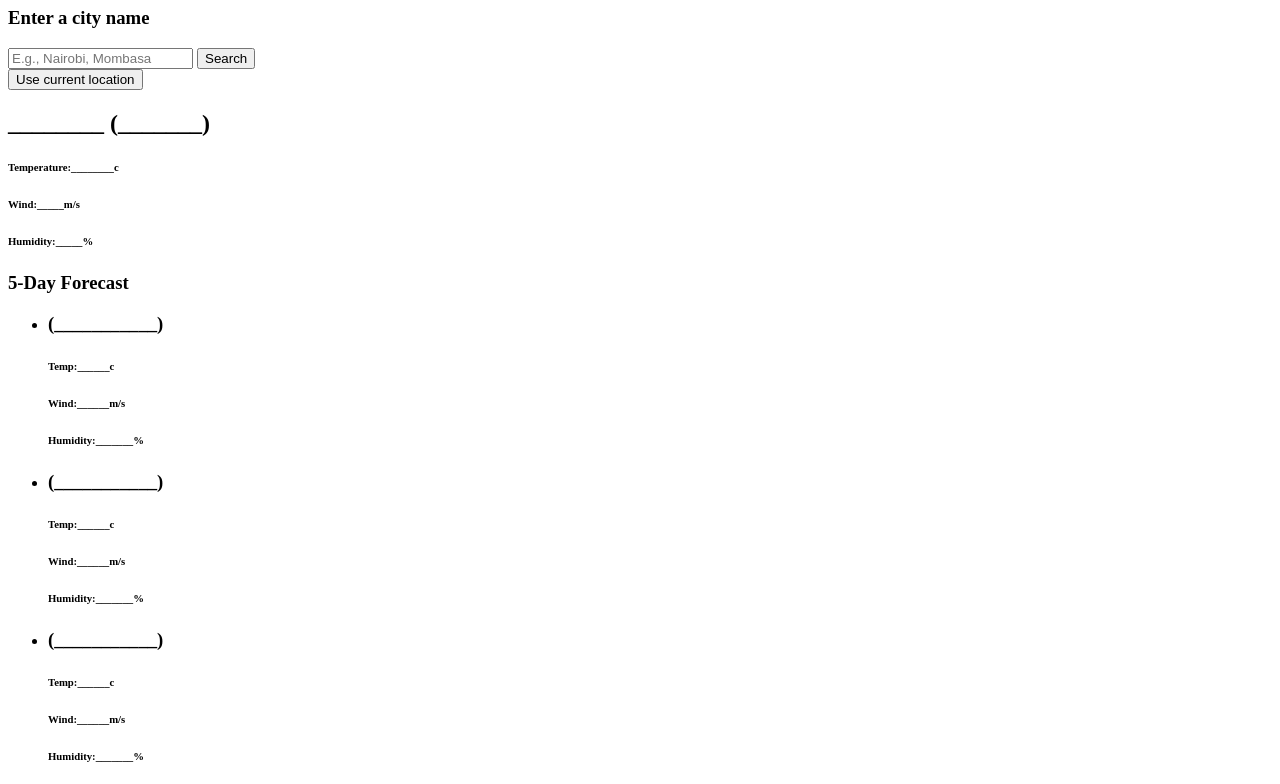
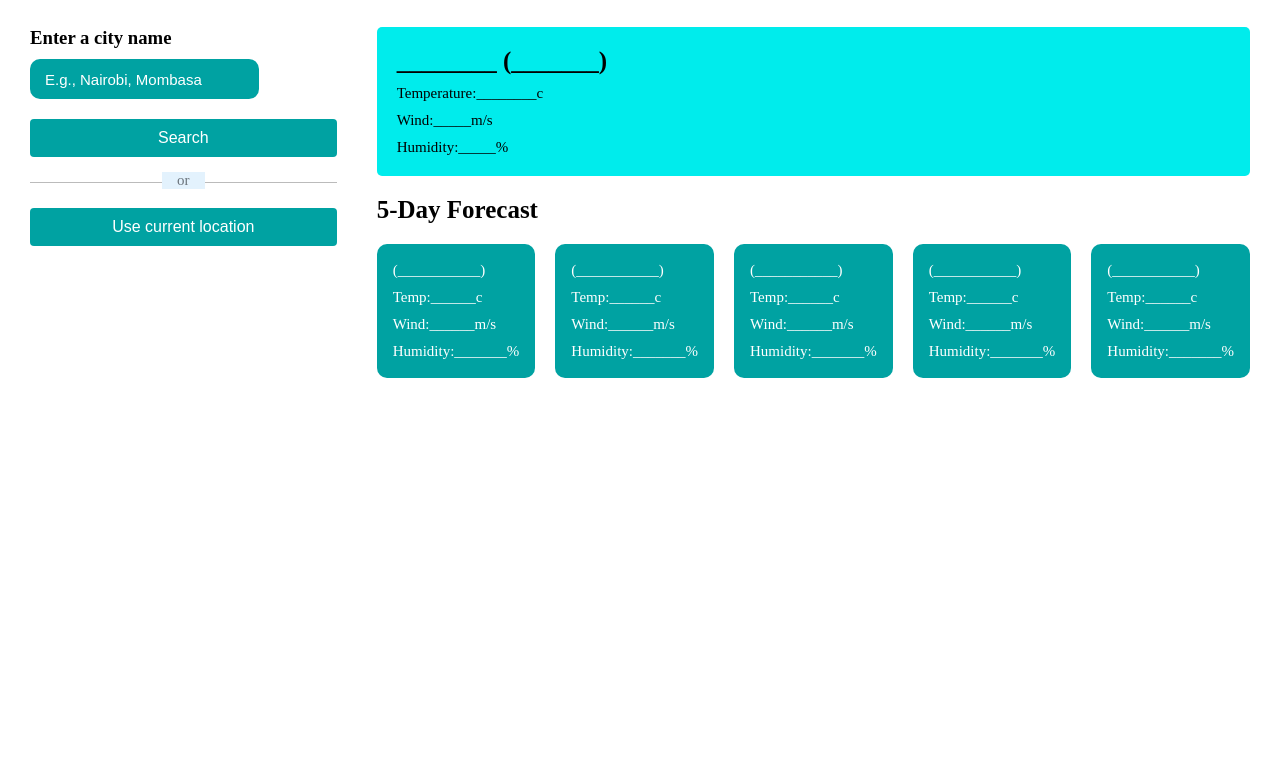
Before and after one commit to Griffin-Ndede/Weather-app, a plain HTML site: page index.html in a window 1280 px wide. Shown: the part 73-857 px from the top of the page. After the commit the page ends 800 px from the top, so only its background shows below. Drawn offline with Linux system fonts and the light colour scheme.

Commit message:
styled the page

```diff
--- a/index.css
+++ b/index.css
@@ -0,0 +1,114 @@
+* {
+    margin: 0;
+    padding: 0;
+    box-sizing: border-box;
+  }
+ .container {
+    display: flex;
+    gap: 40px;
+    padding: 30px;
+  }
+  h1 {
+    background: #00a2a2;
+    font-size: 30px;
+    text-align: center;
+    padding: 18px 0;
+    color: white;
+  }
+  .weather-input {
+    width: 550px;
+  }
+  .weather-input input {
+    height: 40px;
+    width: fit-content;
+    border: transparent;
+    font-size: 15px;
+    padding: 0 15px;
+    margin: 10px 0 20px 0;
+    border-radius: 10px;
+    background-color: #00a2a2;
+  }
+  .weather-input input::placeholder{
+    color: white;
+  }
+  .weather-input input:focus {
+    padding: 0 16px;
+    /* border: 2px solid #5372F0; */
+  }
+  .weather-input .separator {
+    height: 1px;
+    width: 100%;
+    margin: 25px 0;
+    background: #BBBBBB;
+    display: flex;
+    align-items: center;
+    justify-content: center;
+  }
+  .weather-input .separator::before{
+    content: "or";
+    color: #6C757D;
+    font-size: 15px;
+    padding: 0 15px;
+    margin-top: -4px;
+    background: #E3F2FD;
+  }
+  .weather-input button {
+    width: 100%;
+    padding: 10px 0;
+    cursor: pointer;
+    outline: none;
+    border: none;
+    border-radius: 4px;
+    font-size: 1rem;
+    color: #fff;
+    background: #00a2a2;
+    transition: 0.2s ease;
+  }
+  .weather-input .search:hover {
+    background: #00ecec;
+    color: black;
+  }
+  .weather-input .location:hover {
+    background: #00ecec;
+    color: black;
+  }
+  .weather-data {
+    width: 100%;
+  }
+  .weather-data .current-weather {
+    color: black;
+    background: #00ecec;
+    border-radius: 5px;
+    padding: 20px 70px 20px 20px;
+    display: flex;
+    justify-content: space-between;
+}
+  .current-weather h2 {
+    font-weight: 700;
+    font-size: 25px;
+  }
+  .weather-data h6 {
+    margin-top: 10px;
+    font-size: 15px;
+    font-weight: lighter;
+  }
+  .days-forecast h2 {
+    margin: 20px 0;
+    font-size: 25px;
+  }
+  .days-forecast .weather-cards {
+    display: flex;
+    gap: 20px;
+  }
+  .weather-cards .card {
+    color: white;
+    padding: 18px 16px;
+    list-style: none;
+    background: #00a2a2;
+    border-radius: 10px;
+    width: auto;
+  }
+  .weather-cards .card h3 {
+    font-size: 15px;
+    font-weight: lighter;
+  }
--- a/index.html
+++ b/index.html
@@ -3,6 +3,7 @@
 <head>
     <meta charset="UTF-8">
     <meta name="viewport" content="width=device-width, initial-scale=1.0">
+    <link rel="stylesheet" href="index.css">
     <title>Document</title>
 </head>
 <body>
@@ -25,7 +26,7 @@
                 </div>
             </div>
             <div class="days-forecast">
-                <h3>5-Day Forecast</h3>
+                <h2>5-Day Forecast</h2>
                 <ul class="weather-cards">
                     <li class="card">
                         <h3>(___________)</h3>
@@ -61,5 +62,6 @@
             </div>
         </div>
     </div>
+    <script  src="index.js"></script>
 </body>
 </html>
```
